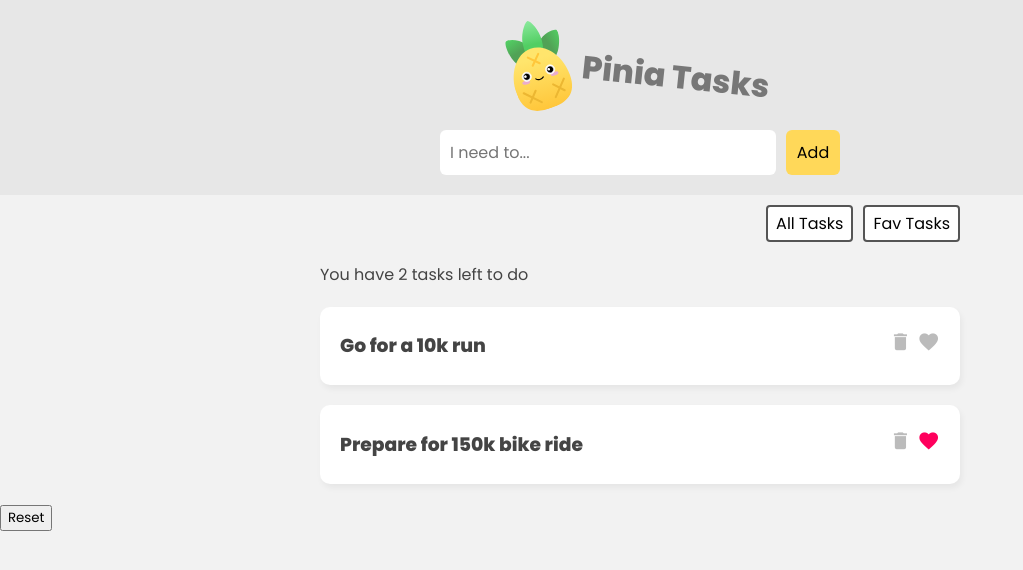
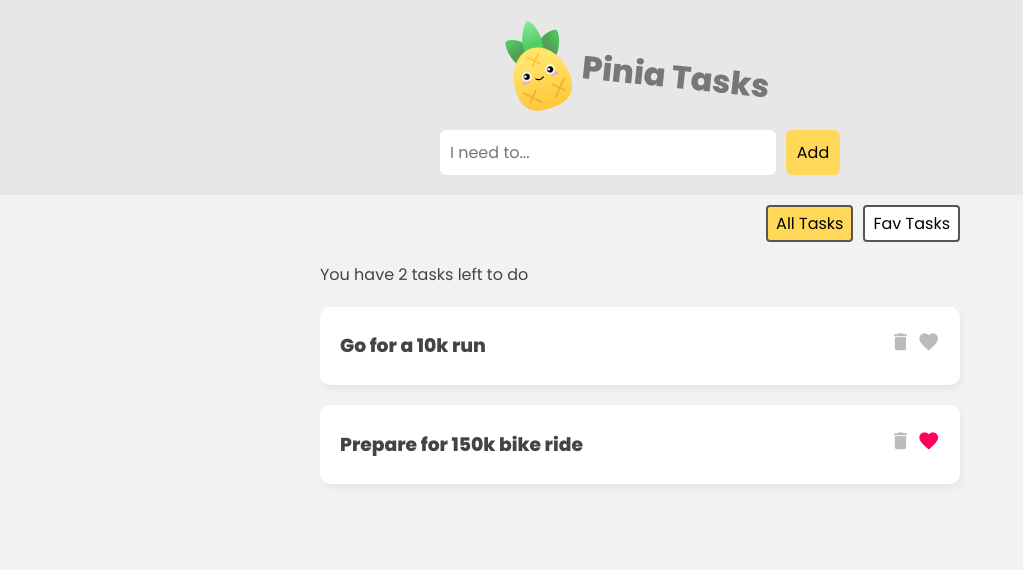
Before and after one commit to DarkoPG27/pinia-tasks, a Vue app: page / in a window 1280 px wide. Shown: the top 570 px of the page, without its empty margins (0-1023 px from the left). Built offline with nearby package versions, Linux system fonts and the light colour scheme; data requests are answered from the project's data file.

Commit message:
added some styles

```diff
--- a/src/App.vue
+++ b/src/App.vue
@@ -12,9 +12,14 @@
     </div>
 
     <!-- filter nav -->
+
     <nav class="filter">
-      <button @click="filter = 'all'">All Tasks</button>
-      <button @click="filter = 'favs'">Fav Tasks</button>
+      <button @click="filter = 'all'" :class="{ btnActive: filter == 'all' }">
+        All Tasks
+      </button>
+      <button @click="filter = 'favs'" :class="{ btnActive: filter == 'favs' }">
+        Fav Tasks
+      </button>
     </nav>
 
     <!-- loading -->
@@ -35,7 +40,7 @@
       </div>
     </div>
 
-    <button @click="taskStore.$reset">Reset</button>
+    <!--  <button @click="taskStore.$reset">Reset</button> -->
   </main>
 </template>
 
--- a/src/assets/main.css
+++ b/src/assets/main.css
@@ -89,6 +89,10 @@ header h1 {
   font-size: 1em;
 }
 
+.btnActive {
+  background: #ffd859 !important;
+}
+
 /* new task form */
 .new-task-form {
   background: #e7e7e7;
```
